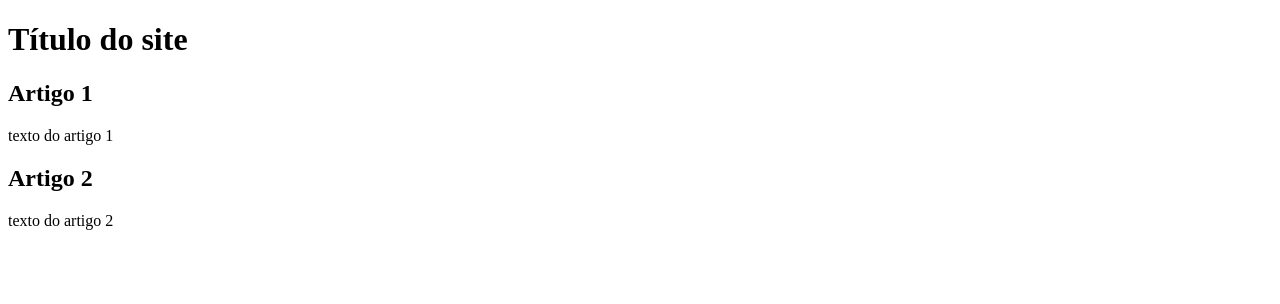
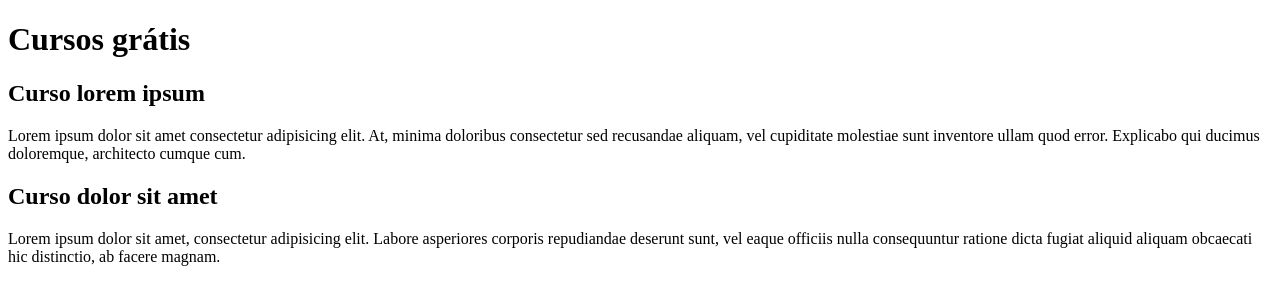
Before and after one commit to BrenoDev00/Aprendendo-Marges-e-Branches, a plain HTML site: page index.html in a window 1280 px wide. Drawn offline with Linux system fonts and the light colour scheme.

Commit message:
Conteúdo Atualizado

```diff
--- a/index.html
+++ b/index.html
@@ -1,24 +1,34 @@
 <!DOCTYPE html>
 <html lang="pt-br">
   <head>
-    <meta charset="UTF-8">
-    <meta name="viewport" content="width=device-width, initial-scale=1.0">
+    <meta charset="UTF-8" />
+    <meta name="viewport" content="width=device-width, initial-scale=1.0" />
     <title>Document</title>
   </head>
   <body>
     <main>
       <header>
-            <h1>Título do site</h1>
+        <h1>Cursos grátis</h1>
       </header>
 
       <article>
-            <h2>Artigo 1</h2>
-            <p>texto do artigo 1</p>
+        <h2>Curso lorem ipsum</h2>
+        <p>
+          Lorem ipsum dolor sit amet consectetur adipisicing elit. At, minima
+          doloribus consectetur sed recusandae aliquam, vel cupiditate molestiae
+          sunt inventore ullam quod error. Explicabo qui ducimus doloremque,
+          architecto cumque cum.
+        </p>
       </article>
 
       <article>
-            <h2>Artigo 2</h2>
-            <p>texto do artigo 2</p>
+        <h2>Curso dolor sit amet</h2>
+        <p>
+          Lorem ipsum dolor sit amet, consectetur adipisicing elit. Labore
+          asperiores corporis repudiandae deserunt sunt, vel eaque officiis
+          nulla consequuntur ratione dicta fugiat aliquid aliquam obcaecati hic
+          distinctio, ab facere magnam.
+        </p>
       </article>
     </main>
   </body>
```
Lines whose indentation alone changed are shown as unchanged.
